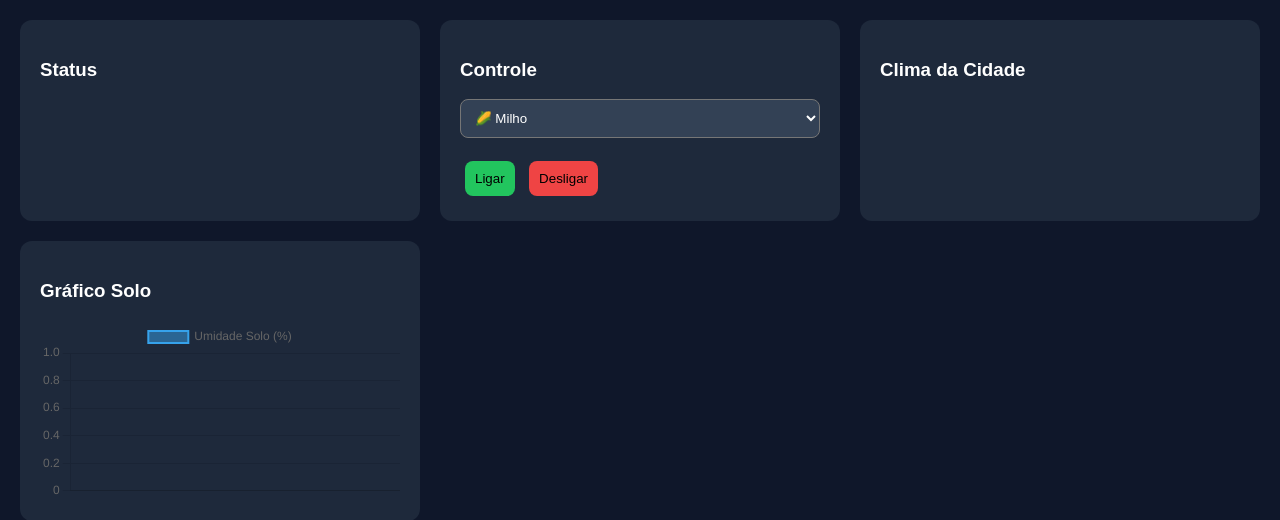
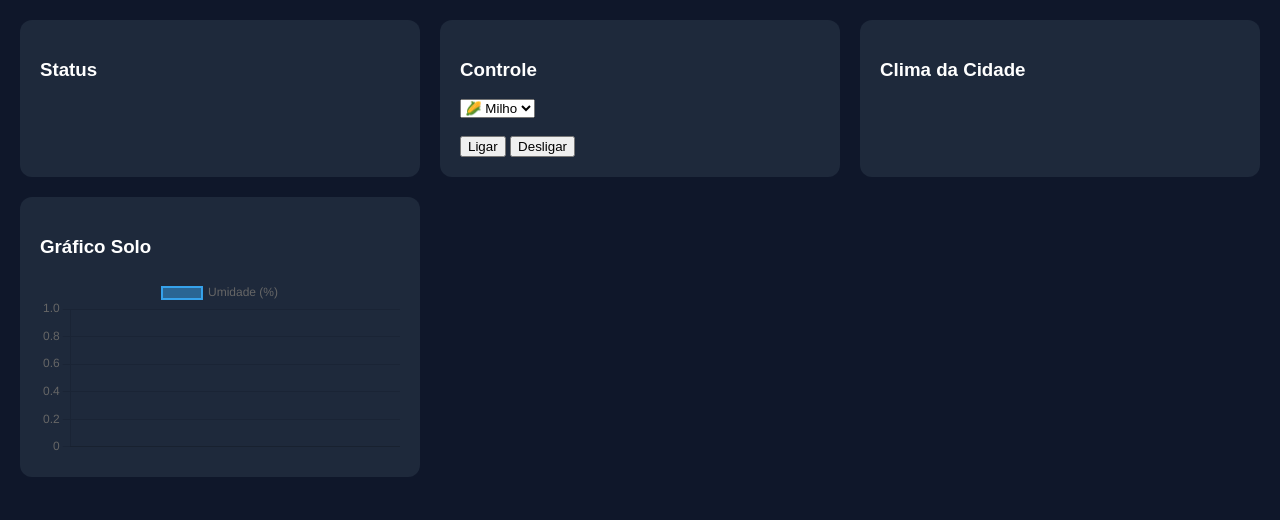
Before and after one commit to Gstcrezende/Sistema-Iot-Irrigacao, a Flask app: page / in a window 1280 px wide. Shown: the part 68-588 px from the top of the page. Run offline with Flask 3, Linux system fonts and the light colour scheme.

Commit message:
Refactor button styles and update labels

```diff
--- a/templates/index.html
+++ b/templates/index.html
@@ -40,25 +40,6 @@
 
     .on { background: #22c55e; }
     .off { background: #ef4444; }
-
-    button {
-      padding: 10px;
-      margin: 5px;
-      border-radius: 8px;
-      border: none;
-      cursor: pointer;
-    }
-
-    .btn-on { background: #22c55e; }
-    .btn-off { background: #ef4444; }
-
-    select {
-      padding: 10px;
-      width: 100%;
-      border-radius: 8px;
-      background: #334155;
-      color: white;
-    }
   </style>
 </head>
 
@@ -84,8 +65,8 @@
 
     <br><br>
 
-    <button class="btn-on" onclick="ligar()">Ligar</button>
-    <button class="btn-off" onclick="desligar()">Desligar</button>
+    <button onclick="ligar()">Ligar</button>
+    <button onclick="desligar()">Desligar</button>
   </div>
 
   <div class="card">
@@ -111,10 +92,9 @@ function initChart() {
     data: {
       labels: [],
       datasets: [{
-        label: 'Umidade Solo (%)',
+        label: 'Umidade (%)',
         data: [],
-        borderWidth: 2,
-        tension: 0.3
+        borderWidth: 2
       }]
     }
   });
@@ -129,19 +109,20 @@ async function atualizar() {
     💧 Solo: ${d.solo}%<br>
     🌡️ Temp Sensor: ${d.temp}°C<br>
     🚿 Irrigação:
-    <span class="badge ${d.irrigacao === 'ON' ? 'on' : 'off'}">
+    <span class="${d.irrigacao === 'ON' ? 'on' : 'off'}">
       ${d.irrigacao}
     </span>
   `;
 
   document.getElementById("clima").innerHTML = `
-    🌡️ Temp Cidade: ${d.temp_cidade}°C<br>
-    🌧️ Chuva: ${d.chuva ? "Sim" : "Não"}
+    📍 ${d.cidade}<br>
+    🌡️ ${d.temp_cidade}°C<br>
+    🌧️ ${d.chuva ? "Chovendo" : "Sem chuva"}<br>
+    📌 ${d.lat}, ${d.lon}<br>
+    <img src="https://openweathermap.org/img/wn/${d.icone}@2x.png">
   `;
 
-  const time = new Date().toLocaleTimeString();
-
-  chart.data.labels.push(time);
+  chart.data.labels.push(new Date().toLocaleTimeString());
   chart.data.datasets[0].data.push(d.solo);
 
   if (chart.data.labels.length > 15) {
@@ -154,7 +135,6 @@ async function atualizar() {
 
 async function mudarCultura() {
   const cultura = document.getElementById("cultura").value;
-
   await fetch('/cultura', {
     method: 'POST',
     headers: {'Content-Type':'application/json'},
@@ -162,8 +142,8 @@ async function mudarCultura() {
   });
 }
 
-async function ligar() { await fetch('/ligar'); }
-async function desligar() { await fetch('/desligar'); }
+async function ligar(){ await fetch('/ligar'); }
+async function desligar(){ await fetch('/desligar'); }
 
 initChart();
 setInterval(atualizar, 3000);
```
